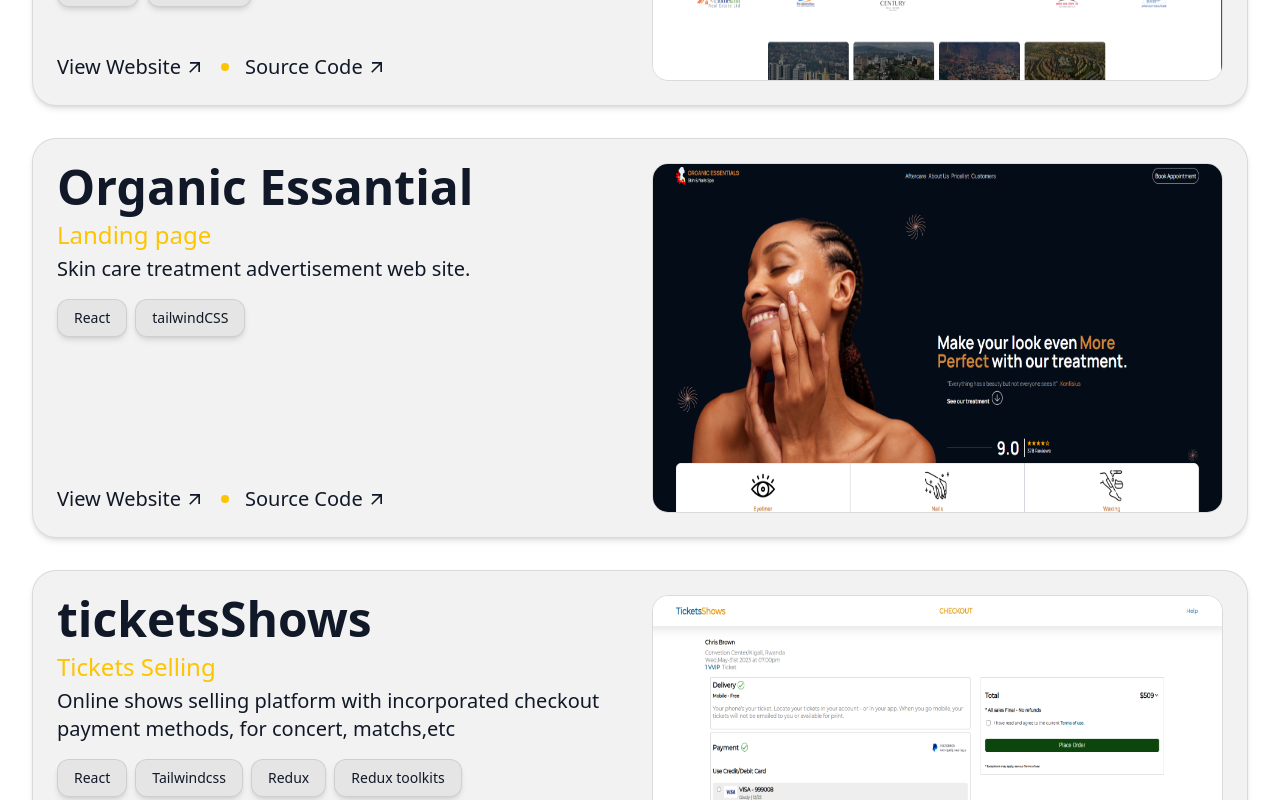
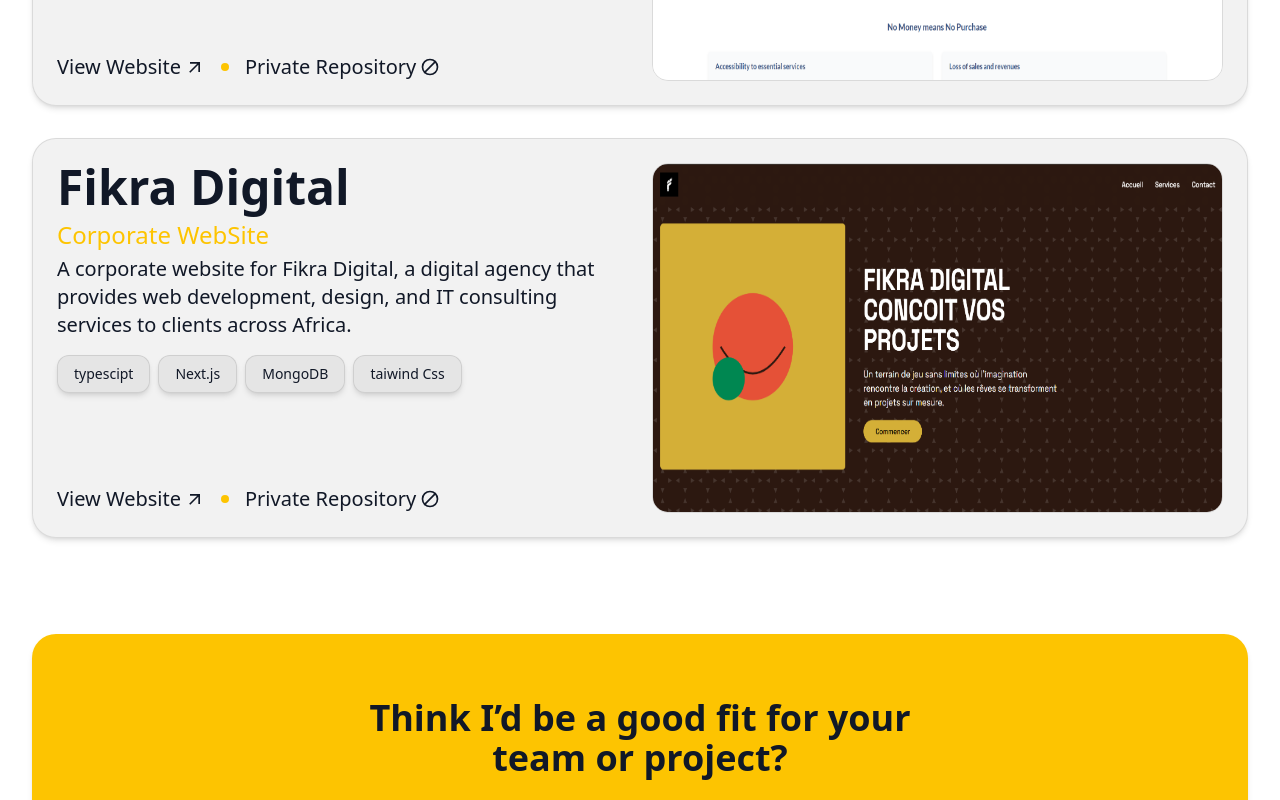
Before and after one commit to jantar25/portfolio-revamp, a React (Vite) app: page /work in a window 1280 px wide. Shown: the part 1620-2420 px from the top of the page. Built offline with nearby package versions, Linux system fonts and the light colour scheme; no server answers.

Commit message:
feat: refine projects list

```diff
--- a/src/constant/dataSkills.ts
+++ b/src/constant/dataSkills.ts
@@ -4,7 +4,7 @@
   { name: 'Cyber Security', rate: '85' },
   { name: 'Augmented and Virtual Reality', rate: '80' },
   { name: 'DevOps/Cloud Computing', rate: '80' },
-  { name: 'Data Science and Analytics', rate: '65' },
+  { name: 'AI & Machine Learning', rate: '90' },
 ]
 
 export const languages: { name: string; icon: string }[] = [
--- a/src/constant/dataWork.ts
+++ b/src/constant/dataWork.ts
@@ -1,10 +1,10 @@
 import hireMe from '../assets/images/hire-me.png';
 import saveDirectly from '../assets/images/save-directly.png';
-import rental from '../assets/images/kigali-rental.png';
-import organic_essantial from '../assets/images/lorganic-essentials.png';
-import ticketsShows from '../assets/images/tickets-shows.png';
-import petitPlat from '../assets/images/petit-plat.png';
-import brainstorm from '../assets/images/brainstorm.png';
+import youthcare from '../assets/images/youthcare.png';
+import fikra from '../assets/images/fikra.png';
+// import petitPlat from '../assets/images/petit-plat.png';
+// import brainstorm from '../assets/images/brainstorm.png';
+// import rental from '../assets/images/kigali-rental.png';
 
 export interface Project {
     id: number;
@@ -21,6 +21,17 @@
 export const ProjectData: Project[] =[
     {
         id:1,
+        img:youthcare,
+        title:"Youth Care",
+        cat:"NGO WebSite",
+        description:"A web platform for an NGO that provides information about their mission, programs, and services, as well as resources for youth empowerment and development.",
+        technologies:['typescipt','Next.js','MongoDB','taiwind Css'],
+        linkWeb:'https://youthcarerdc.org/',
+        linkGithub:'https://github.com/fikra-digital/youth-care',
+        repoType:'private',
+    },
+    {
+        id:2,
         img:hireMe,
         title:"Hire Me Africa",
         cat:"Job Board",
@@ -31,7 +42,7 @@
         repoType:'private',
     },
     {
-        id:2,
+        id:3,
         img:saveDirectly,
         title:"Save Directly",
         cat:"System",
@@ -42,58 +53,69 @@
         repoType:'private',
     },
     {
-        id:3,
-        img:rental,
-        title:"Rental",
-        cat:"Real Estate App",
-        description:"An application that links landlord and house seeker by allowing the first to advertize properties and second to rent online",
-        technologies:['typescipt','react','node.js','express','redux','taiwind Css','i18next','mapbox-gl'],
-        linkWeb:'https://kigalirental.vercel.app/',
-        linkGithub:'https://github.com/jantar25/Rental',
-        repoType:'public',
+        id:4,
+        img:fikra,
+        title:"Fikra Digital",
+        cat:"Corporate WebSite",
+        description:"A corporate website for Fikra Digital, a digital agency that provides web development, design, and IT consulting services to clients across Africa.",
+        technologies:['typescipt','Next.js','MongoDB','taiwind Css'],
+        linkWeb:'https://fikra.digital/',
+        linkGithub:'https://github.com/fikra-digital/fikra-landing',
+        repoType:'private',
     },
-    {
-        id:4,
-        img:organic_essantial,
-        title:"Organic Essantial",
-        cat:"Landing page",
-        description:" Skin care treatment advertisement web site. ",
-        technologies:['React','tailwindCSS'],
-        linkWeb:'https://lorganic-essentials.vercel.app/',
-        linkGithub:'https://github.com/jantar25/Lorganic-essentials',
-        repoType:'public',
-    },
-    {
-        id:5,
-        img:ticketsShows,
-        title:"ticketsShows",
-        cat:"Tickets Selling",
-        description:" Online shows selling platform with incorporated checkout payment methods, for concert, matchs,etc",
-        technologies:['React','Tailwindcss','Redux','Redux toolkits'],
-        linkWeb:'https://ticket-purchasing.vercel.app/',
-        linkGithub:'https://github.com/jantar25/Ticket-purchasing',
-        repoType:'public',
-    },
-    {
-        id:6,
-        img:petitPlat,
-        title:"Le Petit-Plat",
-        cat:"E-commerce",
-        description:" Online Restaurant and fast-food ordering web site. ",
-        technologies:['Html','Css','Javascript','Php','MySQL'],
-        linkWeb:'https://le-petit-plat.vercel.app/',
-        linkGithub:'https://github.com/jantar25/Azubi-Program/tree/master/Javascript/Project',
-        repoType:'public',
-    },
-    {
-        id:7,
-        img:brainstorm,
-        title:"Brainstorm",
-        cat:"Landing page",
-        description:" A beautifull landing page that showcase the live web site from a figma design with the use of different gradient colors nuance",
-        technologies:['react','tailwind'],
-        linkWeb:'https://branstorm.netlify.app/',
-        linkGithub:'https://github.com/jantar25/Brainstorm-Tailwind',
-        repoType:'public',
-    },
+    // {
+    //     id:3,
+    //     img:rental,
+    //     title:"Rental",
+    //     cat:"Real Estate App",
+    //     description:"An application that links landlord and house seeker by allowing the first to advertize properties and second to rent online",
+    //     technologies:['typescipt','react','node.js','express','redux','taiwind Css','i18next','mapbox-gl'],
+    //     linkWeb:'https://kigalirental.vercel.app/',
+    //     linkGithub:'https://github.com/jantar25/Rental',
+    //     repoType:'public',
+    // },
+    // {
+    //     id:4,
+    //     img:organic_essantial,
+    //     title:"Organic Essantial",
+    //     cat:"Landing page",
+    //     description:" Skin care treatment advertisement web site. ",
+    //     technologies:['React','tailwindCSS'],
+    //     linkWeb:'https://lorganic-essentials.vercel.app/',
+    //     linkGithub:'https://github.com/jantar25/Lorganic-essentials',
+    //     repoType:'public',
+    // },
+    // {
+    //     id:5,
+    //     img:ticketsShows,
+    //     title:"ticketsShows",
+    //     cat:"Tickets Selling",
+    //     description:" Online shows selling platform with incorporated checkout payment methods, for concert, matchs,etc",
+    //     technologies:['React','Tailwindcss','Redux','Redux toolkits'],
+    //     linkWeb:'https://ticket-purchasing.vercel.app/',
+    //     linkGithub:'https://github.com/jantar25/Ticket-purchasing',
+    //     repoType:'public',
+    // },
+    // {
+    //     id:6,
+    //     img:petitPlat,
+    //     title:"Le Petit-Plat",
+    //     cat:"E-commerce",
+    //     description:" Online Restaurant and fast-food ordering web site. ",
+    //     technologies:['Html','Css','Javascript','Php','MySQL'],
+    //     linkWeb:'https://le-petit-plat.vercel.app/',
+    //     linkGithub:'https://github.com/jantar25/Azubi-Program/tree/master/Javascript/Project',
+    //     repoType:'public',
+    // },
+    // {
+    //     id:7,
+    //     img:brainstorm,
+    //     title:"Brainstorm",
+    //     cat:"Landing page",
+    //     description:" A beautifull landing page that showcase the live web site from a figma design with the use of different gradient colors nuance",
+    //     technologies:['react','tailwind'],
+    //     linkWeb:'https://branstorm.netlify.app/',
+    //     linkGithub:'https://github.com/jantar25/Brainstorm-Tailwind',
+    //     repoType:'public',
+    // },
 ]
```
Also changed, not shown: src/assets/images/fikra.png (added), src/assets/images/youthcare.png (added).
